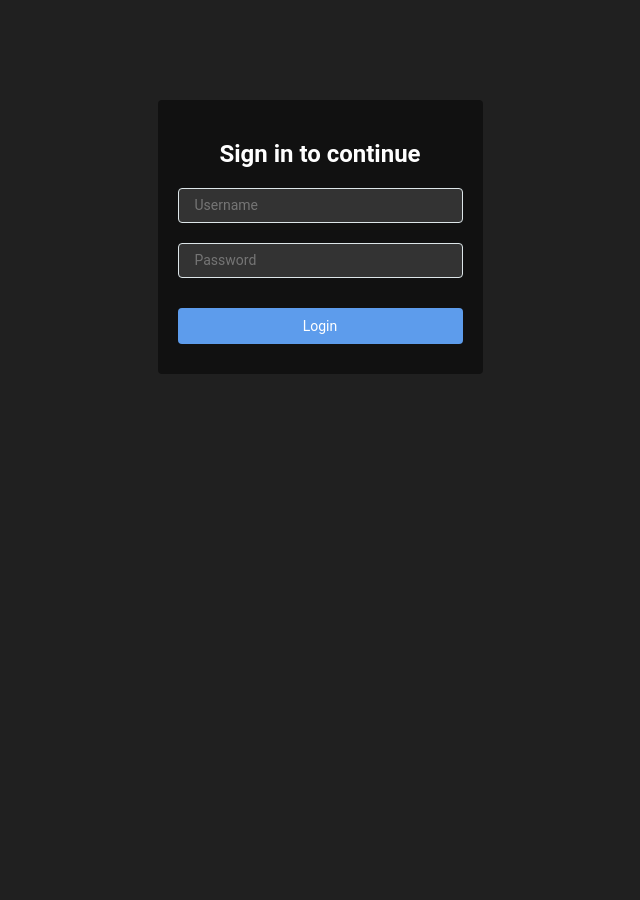
After one commit to leen2233/racarr, a Django app: page /login in a window 1280 px wide. The commit adds this page. Shown: the whole page, without its empty margins (320-960 px from the left). Run offline with Django 5.2, Linux system fonts and the light colour scheme; parts of the project's set-up code (start-up, migrations or seed data) failed here and were passed over.

Commit message:
added authentication; added login page

```diff
--- a/app/urls.py
+++ b/app/urls.py
@@ -12,7 +12,15 @@ from .api import (
     search_all_missing,
     search_remote,
 )
-from .views import activity, add_new, comic_detail_page, discover, home, settings_page
+from .views import (
+    activity,
+    add_new,
+    comic_detail_page,
+    discover,
+    home,
+    login_page,
+    settings_page,
+)
 
 urlpatterns = [
     path("", home, name="home"),
@@ -21,6 +29,7 @@ urlpatterns = [
     path("discover", discover, name="discover"),
     path("activity", activity, name="activity"),
     path("comic/<str:id>", comic_detail_page, name="comic-detail"),
+    path("login", login_page, name="login"),
     # API
     path("api/discover", get_discover_data),
     path("api/search-remote", search_remote),
@@ -28,8 +37,8 @@ urlpatterns = [
     path("api/comic/<str:comic_id>/issues", ListComicIssuesView.as_view()),
     path("api/download-issue", download_issue),
     path("api/search-all-missing", search_all_missing),
-    path("api/retry-queue-item", retry_queue_item),
-    path("api/delete-queue-item", delete_queue_item),
+    path("api/queue/retry", retry_queue_item),
+    path("api/queue/delete", delete_queue_item),
     path("api/settings", SettingsUpdateView.as_view()),
     # Events
     path(
--- a/app/views.py
+++ b/app/views.py
@@ -1,8 +1,9 @@
 import os
 
 from django.conf import settings
+from django.contrib.auth import authenticate, login
 from django.core.cache import cache
-from django.shortcuts import render
+from django.shortcuts import redirect, render
 
 from app import sources  # type: ignore
 from app.helpers import get_dir_size
@@ -11,6 +12,8 @@ from app.models import Comic, Queue, Settings
 
 # Create your views here.
 def home(request):
+    if not request.user.is_authenticated:
+        return redirect("/login")
     comics = Comic.objects.all()
     for comic in comics:
         comic.total_count = comic.issues.count()
@@ -27,6 +30,8 @@ def home(request):
 
 
 def add_new(request):
+    if not request.user.is_authenticated:
+        return redirect("/login")
     default_source = request.GET.get("source", sources.default)
     query = request.GET.get("query", "")
 
@@ -56,6 +61,8 @@ def add_new(request):
 
 
 def settings_page(request):
+    if not request.user.is_authenticated:
+        return redirect("/login")
     settings = Settings.get_or_create()
 
     context = {"settings": settings}
@@ -67,6 +74,8 @@ def settings_page(request):
 
 
 def discover(request):
+    if not request.user.is_authenticated:
+        return redirect("/login")
     default_source = request.GET.get("source", sources.default)
 
     sources_obj = [
@@ -93,9 +102,13 @@ def discover(request):
 
 
 def comic_detail_page(request, id):
+    if not request.user.is_authenticated:
+        return redirect("/login")
     comic = Comic.objects.get(id=id)
     comic.folder = os.path.join(settings.BASE_DIR, settings.MEDIA_ROOT, comic.name)
     comic.folder_size = get_dir_size(comic.folder)
+    comic.total_count = comic.issues.count()
+    comic.downloaded_count = comic.issues.exclude(file="").exclude(file=None).count()
 
     context = {
         "comic": comic,
@@ -108,6 +121,8 @@ def comic_detail_page(request, id):
 
 
 def activity(request):
+    if not request.user.is_authenticated:
+        return redirect("/login")
     queue = Queue.objects.all()
     context = {"queue": queue}
 
@@ -115,3 +130,17 @@ def activity(request):
         return render(request, "partials/activity.html", context=context)
 
     return render(request, "activity.html", context=context)
+
+
+def login_page(request):
+    if request.method == "POST":
+        username = request.POST.get("username")
+        password = request.POST.get("password")
+        user = authenticate(request, username=username, password=password)
+        if user is not None:
+            login(request, user)
+            return redirect("/")
+        else:
+            error = "Incorrect Username or Password"
+            return render(request, "login.html", {"error": error})
+    return render(request, "login.html")
--- a/static/activity.js
+++ b/static/activity.js
@@ -62,7 +62,7 @@ async function retryQueueItem(container, el) {
 
   const id = el.dataset.id;
   const csrfToken = getCookie("csrftoken");
-  const url = "/api/retry-queue-item";
+  const url = "/api/queue/retry";
   try {
     const response = await fetch(url, {
       method: "POST",
@@ -94,7 +94,7 @@ async function deleteQueueItem(container, el) {
 
   const id = el.dataset.id;
   const csrfToken = getCookie("csrftoken");
-  const url = "/api/delete-queue-item";
+  const url = "/api/queue/delete";
   try {
     const response = await fetch(url, {
       method: "POST",
--- /dev/null
+++ b/static/login.css
@@ -0,0 +1,73 @@
+:root {
+  --themeColor: #ed4a4a;
+}
+
+* {
+  box-sizing: border-box;
+  font-family:
+    "Roboto", "open sans", "Helvetica Neue", "Helvetica", "Arial", sans-serif;
+}
+
+html {
+  overflow-y: hidden;
+  overflow-x: hidden;
+  height: 100%;
+}
+
+body {
+  padding: 0;
+  margin: 0;
+  height: 100%;
+  padding-bottom: 50px;
+  color: white;
+  background-color: #202020;
+}
+
+.login-container {
+  width: 325px;
+  margin: auto;
+  margin-top: 100px;
+  background-color: #111;
+  padding: 20px;
+  border-radius: 4px;
+}
+
+.login-container h2 {
+  text-align: center;
+}
+
+.login-container form {
+  display: flex;
+  flex-direction: column;
+}
+
+.login-container input {
+  box-sizing: border-box;
+  padding: 6px 16px;
+  width: 100%;
+  height: 35px;
+  background-color: #333;
+  border: 1px solid #dde6e9;
+  border-radius: 4px;
+  color: #ccc;
+  font-size: 14px;
+  margin-bottom: 20px;
+}
+
+.login-container form button {
+  margin: 10px 0px;
+  background-color: #5d9cec;
+  text-align: center;
+  padding: 10px 0;
+  border-radius: 4px;
+  border: none;
+  color: white;
+  font-size: 14px;
+  cursor: pointer;
+}
+
+.login-container .error {
+  margin-top: 10px;
+  color: #f05050;
+  font-size: 14px;
+}
--- /dev/null
+++ b/templates/login.html
@@ -0,0 +1,21 @@
+{% load static %}
+<!DOCTYPE html>
+<html>
+  <head>
+    <title>Login - Racarr</title>
+    <link rel="stylesheet" href="{% static 'login.css' %}" />
+    <link rel="stylesheet" href="{% static 'font-awesome/css/font-awesome.min.css' %}">
+  </head>
+  <body>
+    <div class="login-container">
+      <h2>Sign in to continue</h2>
+      <form method="POST">
+        {%csrf_token%}
+        <input name="username" placeholder="Username" />
+        <input name="password" placeholder="Password" />
+        <button>Login</button>
+      </form>
+      {%if error%}<div class="error">{{error}}</div>{%endif%}
+    </div>
+  </body>
+</html>
--- a/templates/partials/comic_detail.html
+++ b/templates/partials/comic_detail.html
@@ -28,6 +28,7 @@
         <div class="tag"><i class="fa fa-folder"></i>{{comic.folder_size | format_size}}</div>
         <div class="tag"><i class="fa fa-eye"></i>{{comic.monitor}}</div>
         <div class="tag"><i class="fa fa-file-o"></i>{{comic.format}}</div>
+        <div class="tag"><i class="fa fa-check-circle-o"></i>{{comic.downloaded_count}} / {{comic.total_count}}</div>
         {% if comic.tags %}<div class="tag"><i class="fa fa-tags"></i>{{comic.tags}}</div>{% endif %}
       </div>
       <p class="description">{{comic.description|safe|linebreaksbr}}</p>
```
Also changed, not shown: TODO.md (+2 -1 lines), app/api.py (+11 -2 lines), app/tasks.py (+10 -1 lines), app/utils.py (added, +26 -0 lines), racarr/settings.py (+7 -0 lines).
